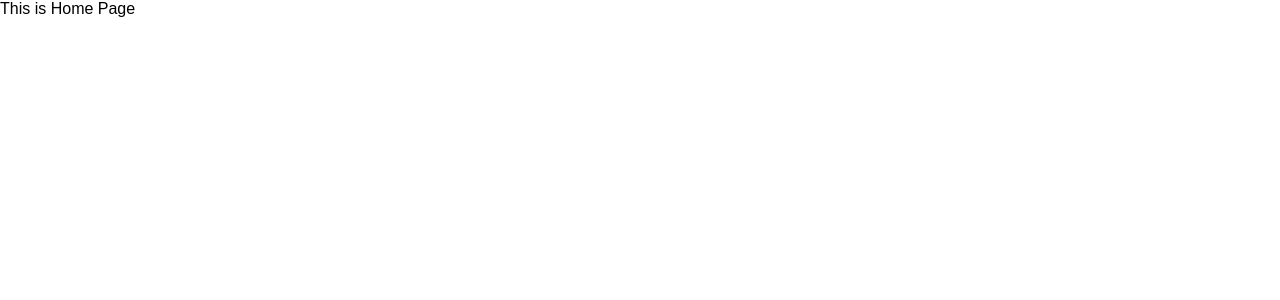
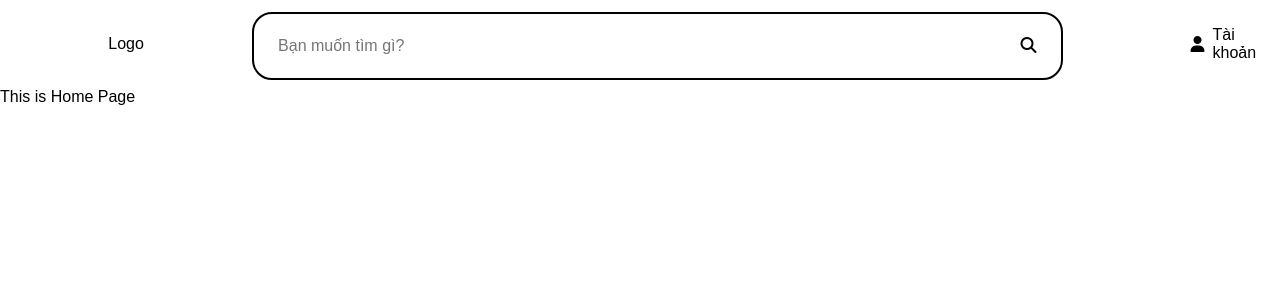
Before and after one commit to tranvanluyt2203/pbl7-web, a React (Vite) app: page / in a window 1280 px wide. Shown: the top 300 px of the page. Built offline with nearby package versions, Linux system fonts and the light colour scheme.

Commit message:
Create userLayout

```diff
--- /dev/null
+++ b/src/layout/userLayout/userLayout.jsx
@@ -0,0 +1,15 @@
+import Header from "../../components/Header/Header";
+import { memo } from "react";
+import "./userLayout.scss";
+const userLayout = ({ children, ...props }) => {
+  return (
+    <div {...props}>
+      <div className="UserPageContainer">
+        <Header />
+        {children}
+      </div>
+    </div>
+  );
+};
+
+export default memo(userLayout);
--- a/src/router.jsx
+++ b/src/router.jsx
@@ -1,3 +1,4 @@
+import userLayout from "./layout/userLayout/userLayout";
 import { userRoutes, testRouters } from "./utils/router";
 import { Routes, Route } from "react-router-dom";
 
@@ -6,9 +7,18 @@ const RouterCustom = () => {
     <>
       <Routes>
         {userRoutes.map((route, index) => {
+          const Layout = userLayout;
           const Page = route.component;
           return (
-            <Route key={index} path={route.path} element={<Page />}></Route>
+            <Route
+              key={index}
+              path={route.path}
+              element={
+                <Layout>
+                  <Page />
+                </Layout>
+              }
+            ></Route>
           );
         })}
         {testRouters.map((route, index) => {
```
Also changed, not shown: src/layout/userLayout/userLayout.scss (added).
